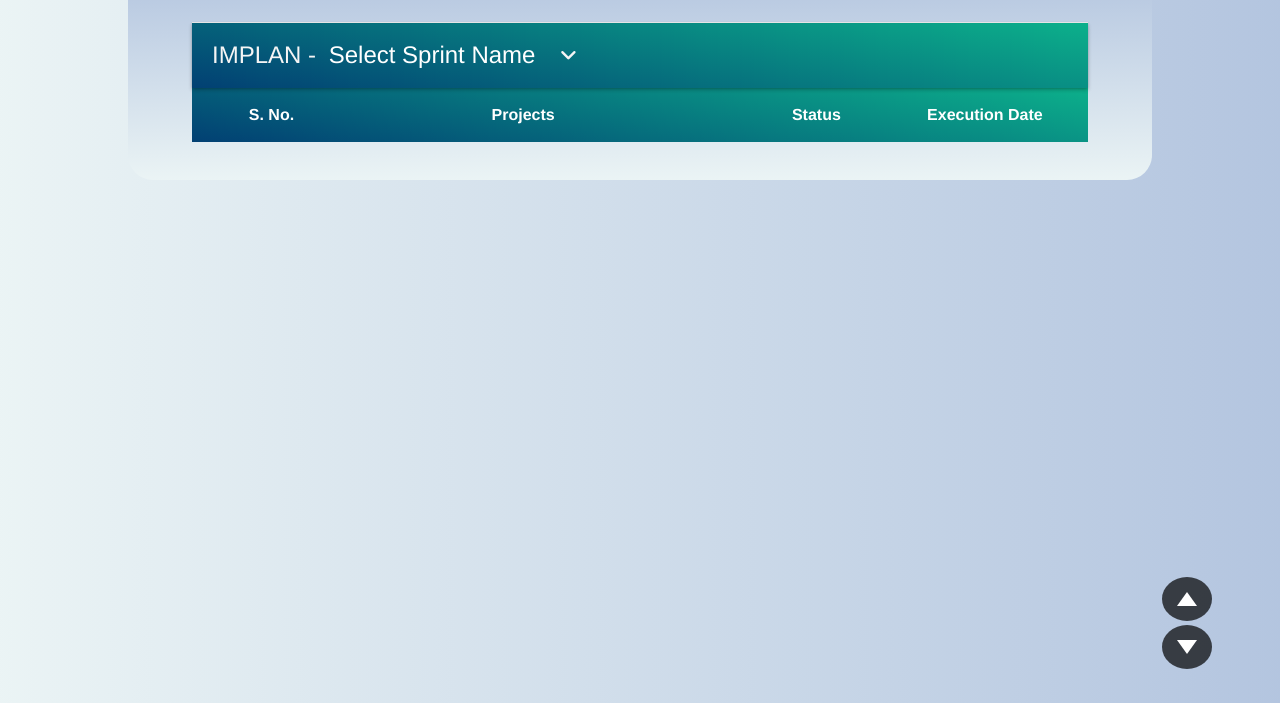
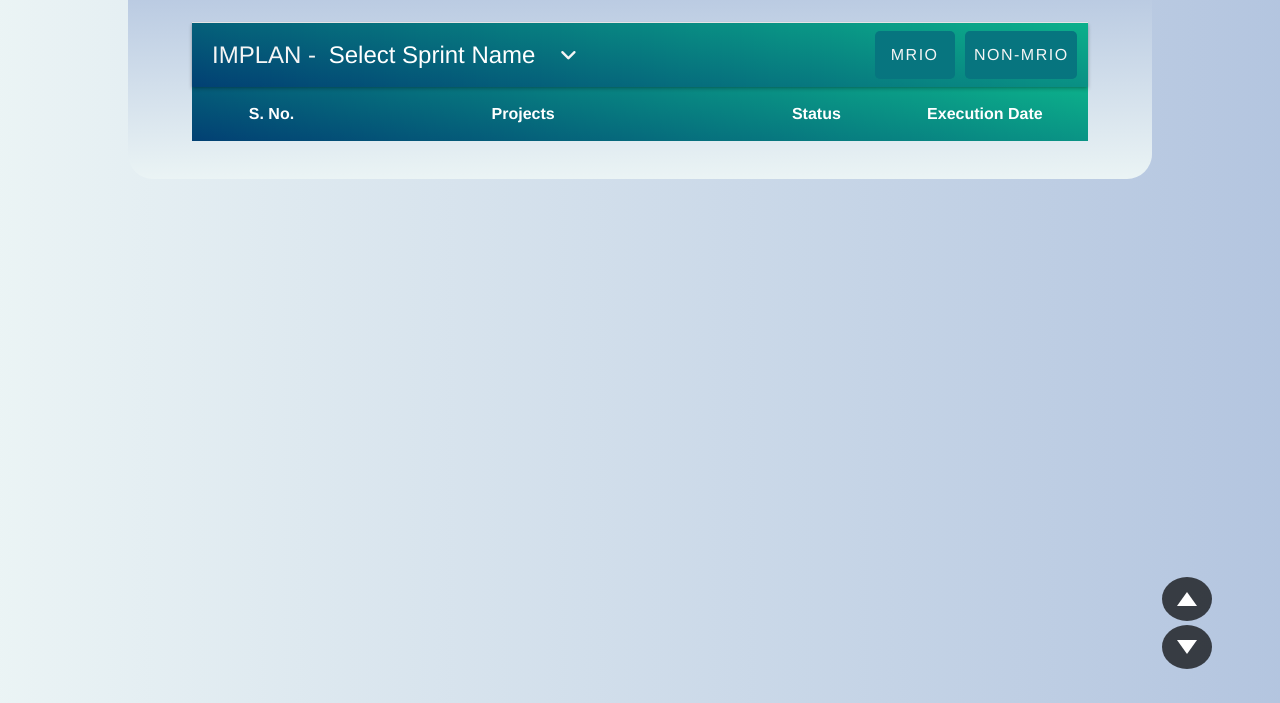
Before and after one commit to Mohan-Official/Work-Hari, a website: page ConsolidatedSummaryPage_NON_MRIO_Projects.html in a window 1280 px wide. Shown: the part 97-800 px from the top of the page. Drawn offline with nearby package versions, Linux system fonts and the light colour scheme.

Commit message:
completed work upto filter button

```diff
--- a/ConsolidatedSummaryPage_NON_MRIO_Projects.html
+++ b/ConsolidatedSummaryPage_NON_MRIO_Projects.html
@@ -24,7 +24,8 @@
         </div>
         <header class="box" style='background-image: linear-gradient(10deg, #024073, #0cb08b);'>
             <!-- //////// Placing Drop down box for selecting particular SprintName..... -->
-            <label id='sprintName' for="acc-close" class="box-title" >
+            <!-- <label id='sprintName' for="acc-close" class="box-title" > -->
+                <section id="filter-section" class="box-title">
                     <div class="dropdown" onclick="toggleDropdown()">
                         <label class="version-title">
                             IMPLAN -
@@ -37,8 +38,13 @@
                             <li href="#" class="dropdown-item" onclick="call_function(this)">24.1.3</li>
                         </div>
                     </div>
+                    <div id="button-div">
+                        <button class="button btn-one" onclick="filter_MRIO()">MRIO</button>
+                        <button class="button btn-two" onclick="filter_NON_MRIO()">NON-MRIO</button>
+                    </div>
+                </section>
 
-            </label>
+            <!-- </label> -->
         </header>
         <table class='header_table' >
             <tr style='color:white;'>
--- a/public/CSS/style.css
+++ b/public/CSS/style.css
@@ -927,6 +927,13 @@
 }
 
 /* ///// Drop down box css code goes here........... */
+#filter-section
+{
+	height: 4rem;
+	/* width: 100%; */
+	display: flex;
+	position: relative;
+}
 .version-title
 {
 	color: whitesmoke;
@@ -990,3 +997,37 @@
 .dropdown.active .dropdown-content {
 	display: block;
 }
+/* ///// CSS code for BUTTONS */
+#button-div
+{
+	height: 4rem;
+	width: 25%;
+	/* background-color: rebeccapurple; */
+	position: absolute;
+	right: 0;
+	display: flex;
+	justify-content: space-evenly;
+	align-items: center;
+}
+#button-div .button
+{
+	height: 3rem;
+	width: 5rem;
+	cursor: pointer;
+	background-color: #07757f;
+	border: none;
+	outline: 0;
+	color: whitesmoke;
+	font-size: 1rem;
+	font-weight: 500;
+	letter-spacing: 1.5px;
+	border-radius: 5px;
+}
+#button-div .button:hover
+{
+	background-color: #05647b;
+}
+#button-div .btn-two
+{
+	width: 7rem;
+}
```
Also changed, not shown: public/CSS/additional_style.css (line endings or trailing spaces). Lines whose indentation alone changed are shown as unchanged.
